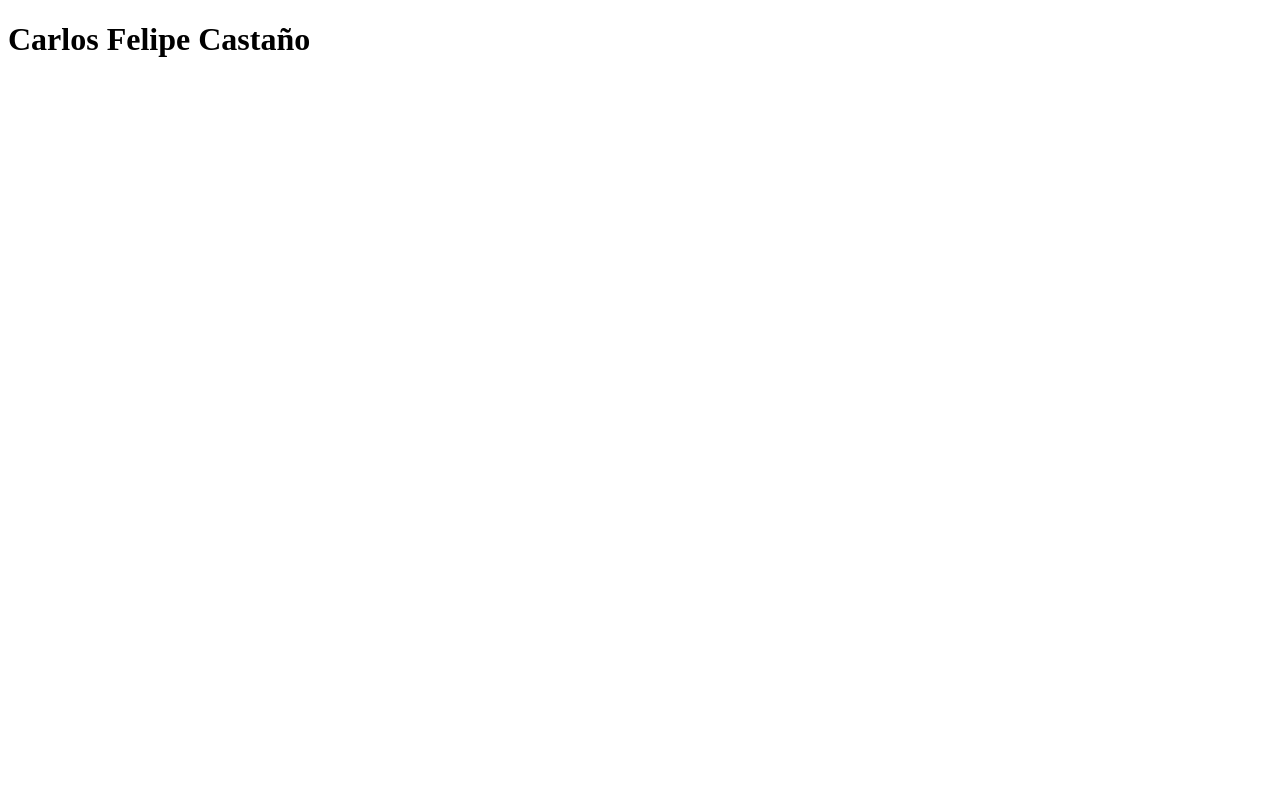
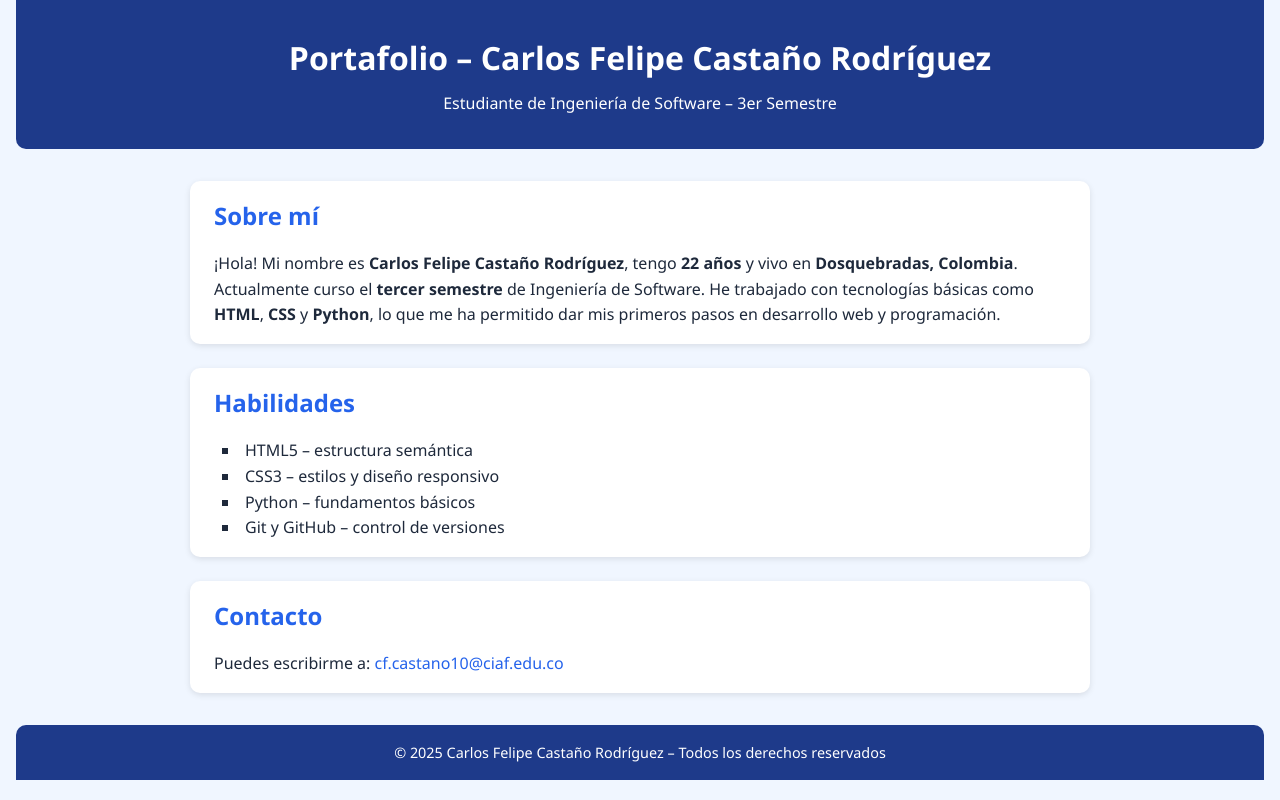
Before and after one commit to Pipe34/01-intro, a plain HTML site: page index.html in a window 1280 px wide. Drawn offline with Linux system fonts and the light colour scheme.

Commit message:
Creamos mi portafolio en html y le di estilo en css

```diff
--- a/index.html
+++ b/index.html
@@ -1,11 +1,52 @@
 <!DOCTYPE html>
-<html lang="en">
+<html lang="es">
 <head>
-    <meta charset="UTF-8">
-    <meta name="viewport" content="width=device-width, initial-scale=1.0">
-    <title>Document</title>
+  <meta charset="UTF-8">
+  <meta name="viewport" content="width=device-width, initial-scale=1.0">
+  <title>Portafolio – Carlos Felipe Castaño Rodríguez</title>
+  <link rel="stylesheet" href="style.css">
 </head>
 <body>
-    <h1>Carlos Felipe Castaño</h1>
+  <!-- Encabezado con tu nombre -->
+  <header>
+    <h1>Portafolio – Carlos Felipe Castaño Rodríguez</h1>
+    <p>Estudiante de Ingeniería de Software – 3er Semestre</p>
+  </header>
+
+  <!-- Sección de presentación -->
+  <section id="sobre-mi">
+    <h2>Sobre mí</h2>
+    <p>
+      ¡Hola! Mi nombre es <strong>Carlos Felipe Castaño Rodríguez</strong>, tengo <strong>22 años</strong> y vivo en <strong>Dosquebradas, Colombia</strong>.
+    </p>
+    <p>
+      Actualmente curso el <strong>tercer semestre</strong> de Ingeniería de Software.
+      He trabajado con tecnologías básicas como <strong>HTML</strong>, <strong>CSS</strong> y <strong>Python</strong>, lo que me ha permitido dar mis primeros pasos en desarrollo web y programación.
+    </p>
+  </section>
+
+  <!-- Sección de habilidades -->
+  <section id="habilidades">
+    <h2>Habilidades</h2>
+    <ul>
+      <li>HTML5 – estructura semántica</li>
+      <li>CSS3 – estilos y diseño responsivo</li>
+      <li>Python – fundamentos básicos</li>
+      <li>Git y GitHub – control de versiones</li>
+    </ul>
+  </section>
+
+  <!-- Sección de contacto -->
+  <section id="contacto">
+    <h2>Contacto</h2>
+    <p>Puedes escribirme a:
+      <a href="mailto:cf.castano10@ciaf.edu.co">cf.castano10@ciaf.edu.co</a>
+    </p>
+  </section>
+
+  <!-- Pie de página -->
+  <footer>
+    <p>© 2025 Carlos Felipe Castaño Rodríguez – Todos los derechos reservados</p>
+  </footer>
 </body>
 </html>
--- a/style.css
+++ b/style.css
@@ -0,0 +1,93 @@
+/* ==============================
+   Variables y ajustes generales
+   ============================== */
+:root {
+  --color-bg: #f0f6ff;       /* Fondo azul claro */
+  --color-primary: #1e3a8a;  /* Azul oscuro principal */
+  --color-accent: #2563eb;   /* Azul intermedio para acentos */
+  --color-text: #1e293b;     /* Gris azulado para texto */
+  --max-width: 900px;        /* Ancho máximo del contenido */
+  --radius: 10px;            /* Bordes redondeados */
+  --space: 1rem;             /* Espaciado base */
+  --font: 'Segoe UI', Tahoma, Geneva, Verdana, sans-serif;
+}
+
+/* Reset básico */
+* {
+  margin: 0;
+  padding: 0;
+  box-sizing: border-box;
+}
+
+body {
+  font-family: var(--font);
+  background-color: var(--color-bg);
+  color: var(--color-text);
+  line-height: 1.6;
+  padding: 0 1rem;
+}
+
+/* ==============================
+   Encabezado
+   ============================== */
+header {
+  background-color: var(--color-primary); /* Azul oscuro */
+  color: white;
+  text-align: center;
+  padding: 2rem 1rem;
+  border-bottom-left-radius: var(--radius);
+  border-bottom-right-radius: var(--radius);
+  margin-bottom: 2rem;
+}
+
+header h1 {
+  margin-bottom: 0.5rem;
+}
+
+/* ==============================
+   Secciones
+   ============================== */
+section {
+  max-width: var(--max-width);
+  margin: 1.5rem auto;
+  padding: var(--space) 1.5rem;
+  background: white;
+  border-radius: var(--radius);
+  box-shadow: 0 2px 6px rgba(0, 0, 0, 0.1);
+}
+
+section h2 {
+  color: var(--color-accent);
+  margin-bottom: 1rem;
+}
+
+/* Listas */
+ul {
+  list-style: square inside;
+  margin-left: 0.5rem;
+}
+
+/* Enlaces */
+a {
+  color: var(--color-accent);
+  text-decoration: none;
+  font-weight: 500;
+}
+
+a:hover {
+  text-decoration: underline;
+}
+
+/* ==============================
+   Pie de página
+   ============================== */
+footer {
+  text-align: center;
+  background: var(--color-primary);
+  color: white;
+  padding: 1rem;
+  margin-top: 2rem;
+  border-top-left-radius: var(--radius);
+  border-top-right-radius: var(--radius);
+  font-size: 0.9rem;
+}
```
